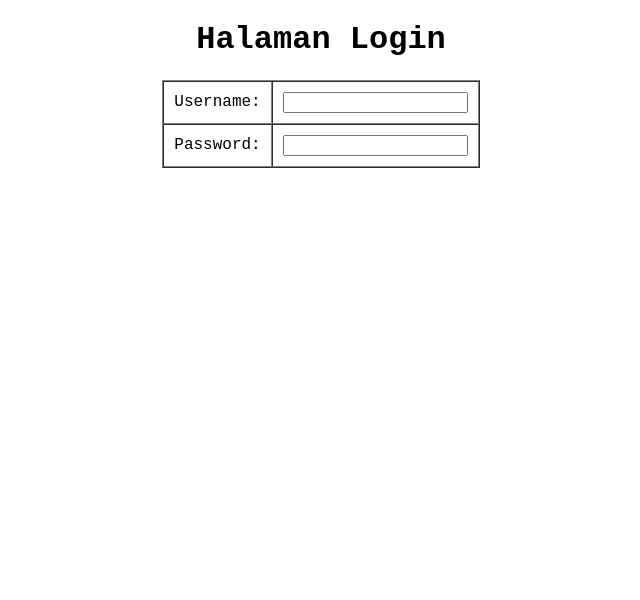
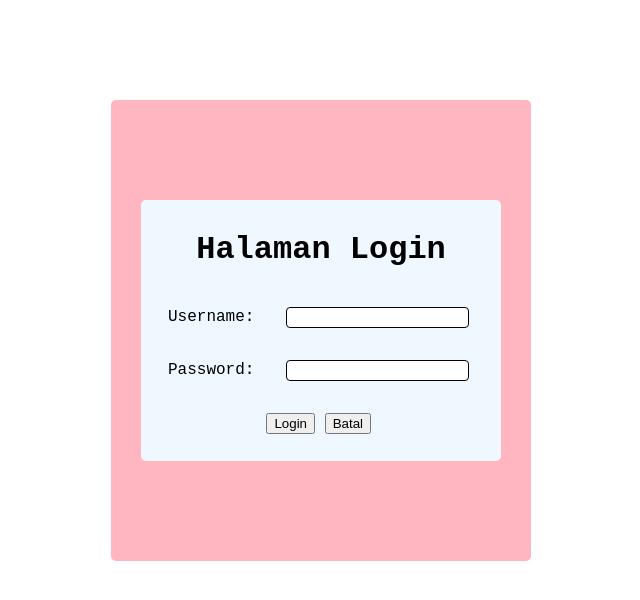
Before and after one commit to MirlaniWambuliga/lani-git-tes-2, a plain HTML site: page login.html in a window 1280 px wide. Shown: the whole page, without its empty margins (319-959 px from the left). Drawn offline with Linux system fonts and the light colour scheme.

Commit message:
menambahkan style pada halaman login

```diff
--- a/login.html
+++ b/login.html
@@ -1,23 +1,36 @@
 <!DOCTYPE html>
 <html lang="en">
   <head>
-    <meta charset="UTF-8">
-    <meta http-equiv="X-UA-Compatible" content="IE=edge">
-    <meta name="viewport" content="width=device-width, initial-scale=1.0">
+    <meta charset="UTF-8" />
+    <meta http-equiv="X-UA-Compatible" content="IE=edge" />
+    <meta name="viewport" content="width=device-width, initial-scale=1.0" />
     <title>Halaman Login</title>
-    <link rel="stylesheet" href="style.css">
+    <link rel="stylesheet" href="style.css" />
   </head>
   <body>
-    <h1>Halaman Login </h1>
-    <table border="" cellpadding="10" cellspacing="0">
+    <div class="coutener">
+        <div class="login">
+            <h1>Halaman Login</h1>
+            <table>
+                <form action="">
               <tr>
                 <td><label for="login">Username: </label></td>
-            <td><input type="text" id="login" name="login"></td>
+                <td><input type="text" id="login" name="login" /></td>
+              </tr>
+              <tr >
+                <td><label for="password">Password: </label></td>
+                <td><input type="password" id="password" name="login" /></td>
               </tr>
               <tr>
-            <td><label for="password">Password: </label></td>
-            <td><input type="password" id="password" name="login"></td>
+                  <td  colspan="2">
+                      <button type="submit" name="login">Login</button>
+                      <button type="reset" name="batal">Batal </button>
+                  </td>
               </tr>
+            </form>
             </table>
+        </div>
+
+    </div>
   </body>
 </html>
--- a/style.css
+++ b/style.css
@@ -1,3 +1,5 @@
+
+
 body{
 
     font-family: 'Courier New', Courier, monospace;
@@ -5,8 +7,30 @@ body{
 }
 
 
-table{
-    width: 100px;
+.coutener{
+    background-color: lightpink;
+    width: 400px;
     margin: auto;
+    border-radius: 5px;
+    padding: 100px 10px;
+    margin-top: 100px;
 
 }
+.login{
+    width: 340px;
+    margin: auto;
+    background-color: aliceblue;
+    border: 5px;
+    padding: 10px;
+    border-radius: 5px;
+}
+table tr td{
+    padding: 15px;
+
+}
+table tr td input{
+    size: 200px;
+    border: black 1px solid;
+    border-radius: 4px;
+    padding: 2px;
+}
```
Lines whose indentation alone changed are shown as unchanged.
